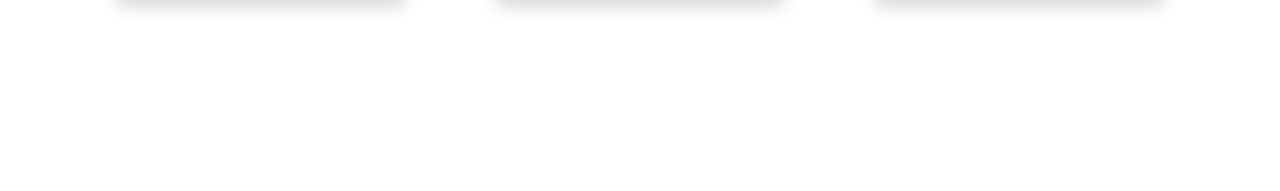
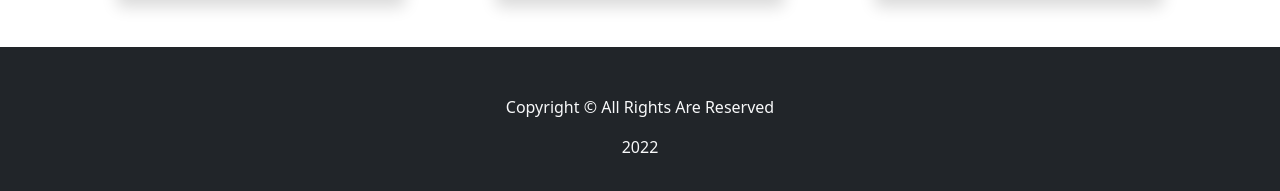
Before and after one commit to coderrakibul/assignment-10, a React (Create React App) app: page / in a window 1280 px wide. Shown: the part 1499-1690 px from the top of the page. Before the commit the page ends 1546 px from the top, so only its background shows below. Built offline with nearby package versions, Linux system fonts and the light colour scheme.

Commit message:
footer added

```diff
--- a/src/App.js
+++ b/src/App.js
@@ -2,6 +2,7 @@ import { Route, Routes } from 'react-router-dom';
 import About from './About/About';
 import './App.css';
 import Blogs from './Blogs/Blogs';
+import Footer from './Footer/Footer';
 import Header from './Header/Header';
 import Home from './Home/Home';
 
@@ -15,6 +16,7 @@ function App() {
         <Route path="/blogs" element={<Blogs></Blogs>}></Route>
         <Route path="/about" element={<About></About>}></Route>
       </Routes>
+      <Footer></Footer>
     </div>
   );
 }
--- /dev/null
+++ b/src/Footer/Footer.js
@@ -0,0 +1,14 @@
+import React from 'react';
+
+const Footer = () => {
+    const date = new Date();
+    const year = date.getFullYear()
+    return (
+        <div className='bg-dark text-light text-center p-5'>
+            <p>Copyright &copy; All Rights Are Reserved</p>
+            {year}
+        </div>
+    );
+};
+
+export default Footer;
--- a/src/Service/Service.js
+++ b/src/Service/Service.js
@@ -14,7 +14,7 @@ const Service = (props) => {
                     <Card.Text className='mb-5'>
                         {description}
                     </Card.Text>
-                    <Button className='checkout-btn' variant="primary">Checkout</Button>
+                    <Button className='checkout-btn w-75' variant="primary">Checkout</Button>
                 </Card.Body>
             </Card>
         </div>
```
Also changed, not shown: src/Footer/Footer.css (added).
